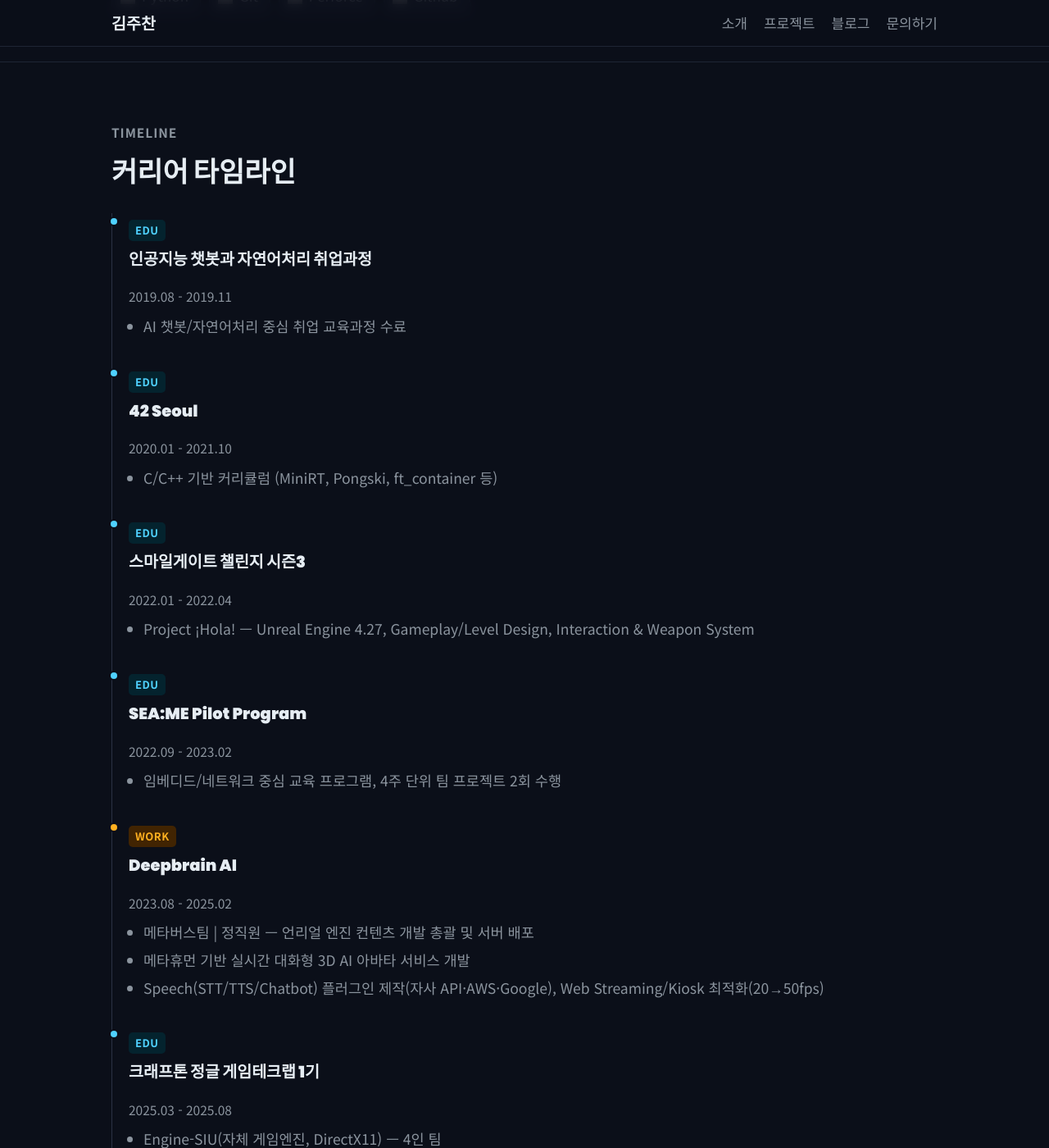
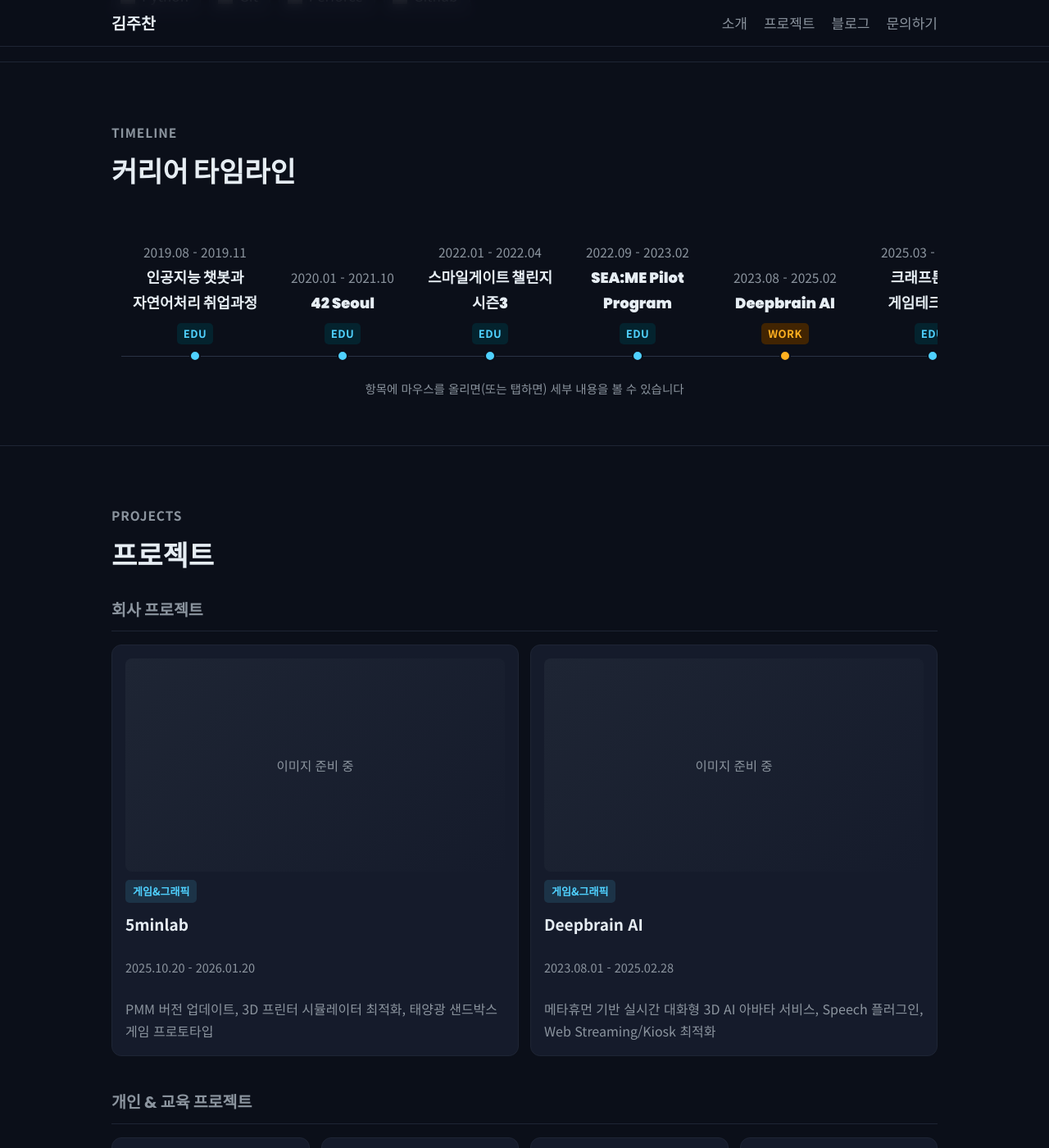
Before and after one commit to skamo3/skamo3.github.io, a Jekyll site: the page built from index.html, in a window 1280 px wide and 1400 px high, scrolled down 1197 px. Shown: the whole window at 82% size. Built offline with Jekyll 4.4.1, drawn with Linux system fonts in a browser that asks for light colours; some of the changed text lies outside the part shown; grey boxes are pictures that could not be loaded.

Commit message:
Convert timeline to horizontal layout with hover tooltips
Period/title/EDU-or-WORK badge show by default in a horizontally
scrollable row (dots aligned via a fixed-height head zone so title
line-wrap doesn't break alignment); full bullet detail now appears
in a speech-bubble tooltip on hover/focus.

Tooltip uses position:fixed with JS-computed coordinates
(assets/js/timeline.js) rather than CSS-only absolute positioning --
measured actual tooltip height at ~290px for the longest entry, which
would have needed a huge reserved empty padding area (or gotten
clipped) with a pure-CSS approach inside the overflow-x:auto scroll
container. Includes a viewport-edge check that flips the tooltip
below the item when there isn't room above.

```diff
--- a/assets/css/style.css
+++ b/assets/css/style.css
@@ -123,36 +123,99 @@
 .skill-chip .skill-icon img { width: 18px; height: 18px; }
 .skill-chip .skill-icon i { font-size: 21px; color: var(--accent); }
 
-/* timeline */
-.timeline { position: relative; padding-left: 20px; border-left: 0.5px solid var(--border-strong); display: flex; flex-direction: column; gap: 28px; }
-.timeline-item { position: relative; }
-.timeline-item::before {
-  content: "";
-  position: absolute;
-  left: -24.5px;
-  top: 4px;
-  width: 8px;
-  height: 8px;
-  border-radius: 50%;
-  background: var(--accent);
-  border: 2px solid var(--bg);
+/* timeline (horizontal) */
+.timeline-h {
+  display: flex;
+  align-items: flex-start;
+  gap: 0;
+  overflow-x: auto;
+  padding: 24px 12px;
+  scrollbar-width: thin;
 }
-.timeline-item.work::before { background: var(--amber); }
-.timeline-item .track-badge {
+.th-item {
+  position: relative;
+  flex: 0 0 auto;
+  width: 180px;
+  text-align: center;
+  outline: none;
+}
+.th-head {
+  display: flex;
+  flex-direction: column;
+  justify-content: flex-end;
+  align-items: center;
+  height: 150px;
+  padding-bottom: 14px;
+}
+.th-period { font-size: 15.5px; color: var(--text-muted); margin: 0 0 4px; }
+.th-title { font-size: 18px; margin: 0 0 8px; }
+.th-item .track-badge {
   display: inline-block;
   font-size: 13px;
   font-weight: 700;
   letter-spacing: .04em;
   padding: 2px 8px;
   border-radius: 5px;
-  margin-bottom: 6px;
 }
-.timeline-item .track-edu { background: var(--accent-dark); color: var(--accent); }
-.timeline-item .track-work { background: var(--amber-dark); color: var(--amber); }
-.timeline-item h3 { font-size: 19.5px; margin-bottom: 2px; }
-.timeline-item .period { font-size: 15.5px; color: var(--text-muted); margin-bottom: 8px; }
-.timeline-item ul { margin: 0; padding-left: 18px; color: var(--text-muted); font-size: 17.5px; }
-.timeline-item li { margin-bottom: 4px; }
+.th-item .track-edu { background: var(--accent-dark); color: var(--accent); }
+.th-item .track-work { background: var(--amber-dark); color: var(--amber); }
+.th-connector { position: relative; height: 0.5px; background: var(--border-strong); }
+.th-connector::before {
+  content: "";
+  position: absolute;
+  top: 50%;
+  left: 50%;
+  transform: translate(-50%, -50%);
+  width: 10px;
+  height: 10px;
+  border-radius: 50%;
+  background: var(--accent);
+  border: 2px solid var(--bg);
+  z-index: 1;
+}
+.th-item.work .th-connector::before { background: var(--amber); }
+
+.th-tooltip {
+  position: fixed;
+  left: 0;
+  top: 0;
+  transform: translate(-50%, calc(-100% - 10px));
+  width: 260px;
+  background: var(--card);
+  border: 0.5px solid var(--border-strong);
+  border-radius: 10px;
+  padding: 14px 16px;
+  text-align: left;
+  opacity: 0;
+  visibility: hidden;
+  pointer-events: none;
+  transition: opacity .15s ease;
+  z-index: 50;
+}
+.th-tooltip::after {
+  content: "";
+  position: absolute;
+  top: 100%;
+  left: 50%;
+  transform: translateX(-50%);
+  border: 6px solid transparent;
+  border-top-color: var(--card);
+}
+.th-tooltip.below { transform: translate(-50%, 10px); }
+.th-tooltip.below::after {
+  top: auto;
+  bottom: 100%;
+  border-top-color: transparent;
+  border-bottom-color: var(--card);
+}
+.th-tooltip.is-visible {
+  opacity: 1;
+  visibility: visible;
+  pointer-events: auto;
+}
+.th-tooltip ul { margin: 0; padding-left: 18px; color: var(--text-muted); font-size: 16px; line-height: 1.5; }
+.th-tooltip li { margin-bottom: 5px; }
+.th-hint { font-size: 14.5px; color: var(--text-muted); text-align: center; margin: 4px 0 0; }
 
 /* projects */
 .project-group { margin-bottom: 40px; }
--- /dev/null
+++ b/assets/js/timeline.js
@@ -0,0 +1,28 @@
+document.querySelectorAll(".th-item").forEach(function (item) {
+  var tooltip = item.querySelector(".th-tooltip");
+  if (!tooltip) return;
+
+  function show() {
+    var r = item.getBoundingClientRect();
+    var tooltipHeight = tooltip.offsetHeight || 260;
+    var fitsAbove = r.top - tooltipHeight - 10 >= 0;
+    tooltip.style.left = r.left + r.width / 2 + "px";
+    if (fitsAbove) {
+      tooltip.style.top = r.top + "px";
+      tooltip.classList.remove("below");
+    } else {
+      tooltip.style.top = r.bottom + "px";
+      tooltip.classList.add("below");
+    }
+    tooltip.classList.add("is-visible");
+  }
+
+  function hide() {
+    tooltip.classList.remove("is-visible");
+  }
+
+  item.addEventListener("mouseenter", show);
+  item.addEventListener("mouseleave", hide);
+  item.addEventListener("focus", show);
+  item.addEventListener("blur", hide);
+});
--- a/index.html
+++ b/index.html
@@ -52,18 +52,24 @@
   <div class="wrap">
     <p class="section-label">TIMELINE</p>
     <h2>커리어 타임라인</h2>
-    <div class="timeline">
+    <div class="timeline-h">
       {% for item in site.data.timeline %}
-      <div class="timeline-item {{ item.track }}">
-        <span class="track-badge track-{{ item.track }}">{{ item.track | upcase }}</span>
-        <h3>{{ item.title }}</h3>
-        <p class="period">{{ item.period }}</p>
-        <ul>
-          {% for b in item.bullets %}<li>{{ b }}</li>{% endfor %}
-        </ul>
+      <div class="th-item {{ item.track }}" tabindex="0">
+        <div class="th-tooltip">
+          <ul>
+            {% for b in item.bullets %}<li>{{ b }}</li>{% endfor %}
+          </ul>
+        </div>
+        <div class="th-head">
+          <p class="th-period">{{ item.period }}</p>
+          <h3 class="th-title">{{ item.title }}</h3>
+          <span class="track-badge track-{{ item.track }}">{{ item.track | upcase }}</span>
+        </div>
+        <div class="th-connector"></div>
       </div>
       {% endfor %}
     </div>
+    <p class="th-hint">항목에 마우스를 올리면(또는 탭하면) 세부 내용을 볼 수 있습니다</p>
   </div>
 </section>
 
@@ -130,3 +136,5 @@
     </div>
   </div>
 </section>
+
+<script src="{{ '/assets/js/timeline.js' | relative_url }}" defer></script>
```
